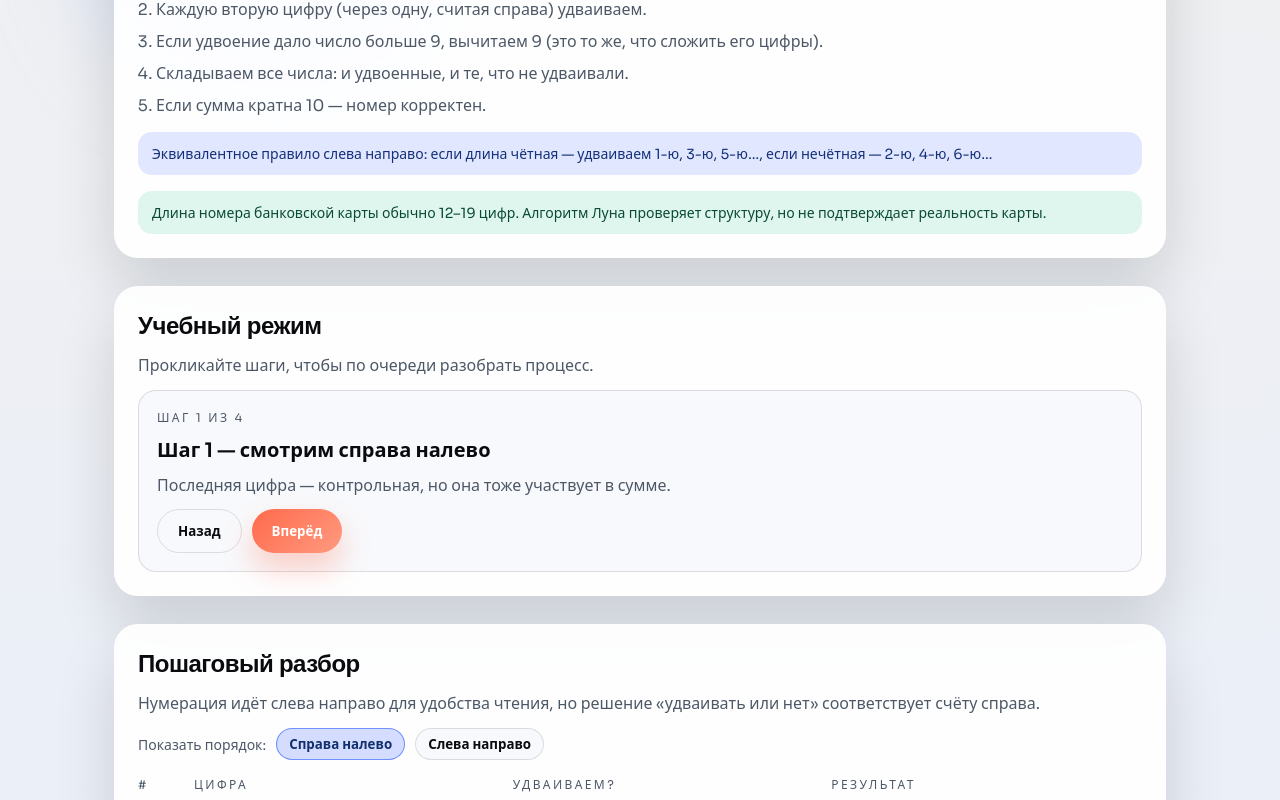
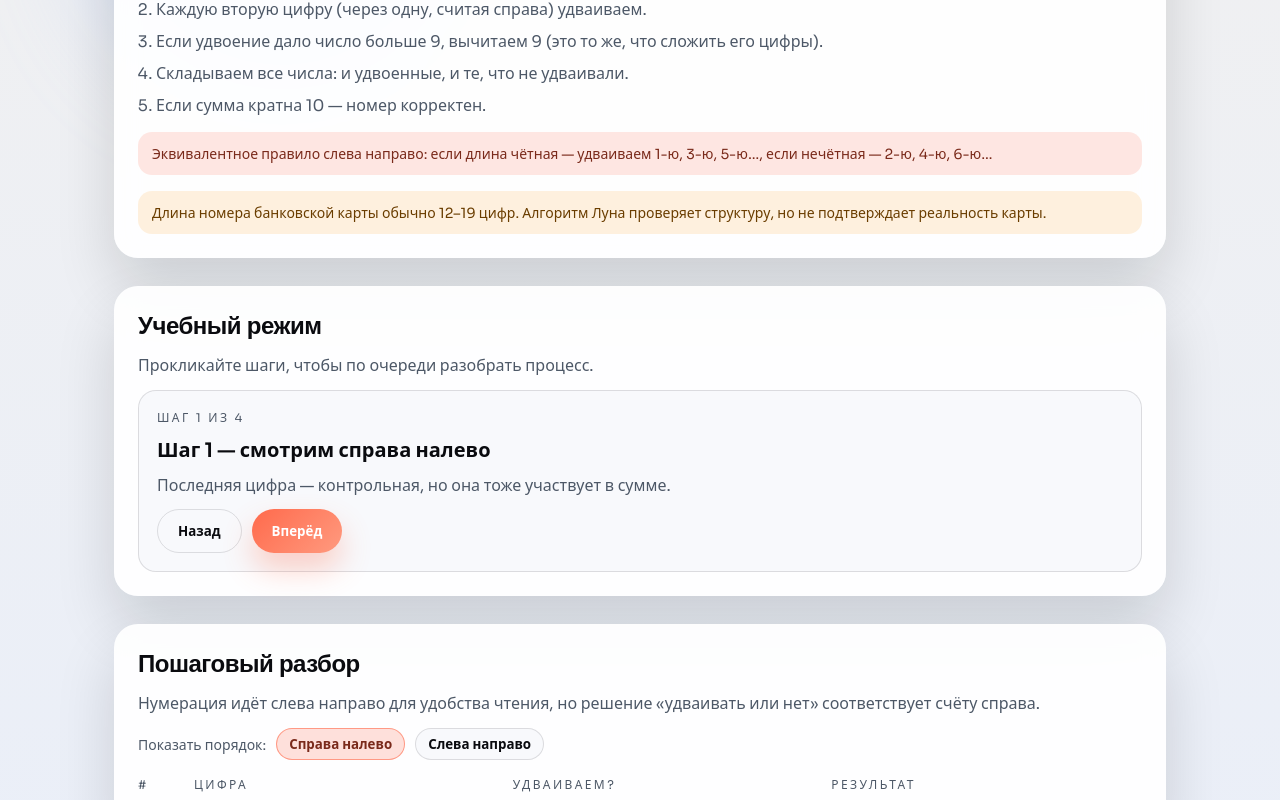
Before and after one commit to AlexMelanFromRingo/card-check-algo, an Angular app: page / in a window 1280 px wide. Shown: the part 880-1680 px from the top of the page. Built offline with nearby package versions, Linux system fonts and the light colour scheme.

Commit message:
Improve note and chip contrast

```diff
--- a/src/app/app.component.css
+++ b/src/app/app.component.css
@@ -282,24 +282,24 @@
   margin-top: 16px;
   padding: 12px 14px;
   border-radius: 14px;
-  background: rgba(46, 91, 255, 0.14);
-  color: #15307a;
+  background: rgba(255, 106, 76, 0.16);
+  color: #7a2a1b;
   font-size: 14px;
 }
 
 .steps__note--muted {
-  background: rgba(37, 194, 139, 0.14);
-  color: #0a4a37;
+  background: rgba(255, 186, 92, 0.2);
+  color: #6a3d00;
 }
 
 :root.theme-dark .steps__note {
-  background: rgba(122, 162, 255, 0.2);
-  color: #dfe7ff;
+  background: rgba(255, 138, 96, 0.22);
+  color: #ffe6dc;
 }
 
 :root.theme-dark .steps__note--muted {
-  background: rgba(53, 210, 159, 0.18);
-  color: #d7fff1;
+  background: rgba(255, 200, 120, 0.24);
+  color: #ffe9c9;
 }
 
 .tutorial {
@@ -369,15 +369,15 @@
 }
 
 .chip.active {
-  background: rgba(46, 91, 255, 0.2);
-  border-color: rgba(46, 91, 255, 0.6);
-  color: #12306d;
+  background: rgba(255, 106, 76, 0.2);
+  border-color: rgba(255, 106, 76, 0.6);
+  color: #7a2a1b;
 }
 
 :root.theme-dark .chip.active {
-  background: rgba(122, 162, 255, 0.22);
-  border-color: rgba(122, 162, 255, 0.6);
-  color: #e3ecff;
+  background: rgba(255, 123, 92, 0.24);
+  border-color: rgba(255, 123, 92, 0.6);
+  color: #ffe2d8;
 }
 
 .table__head,
```
